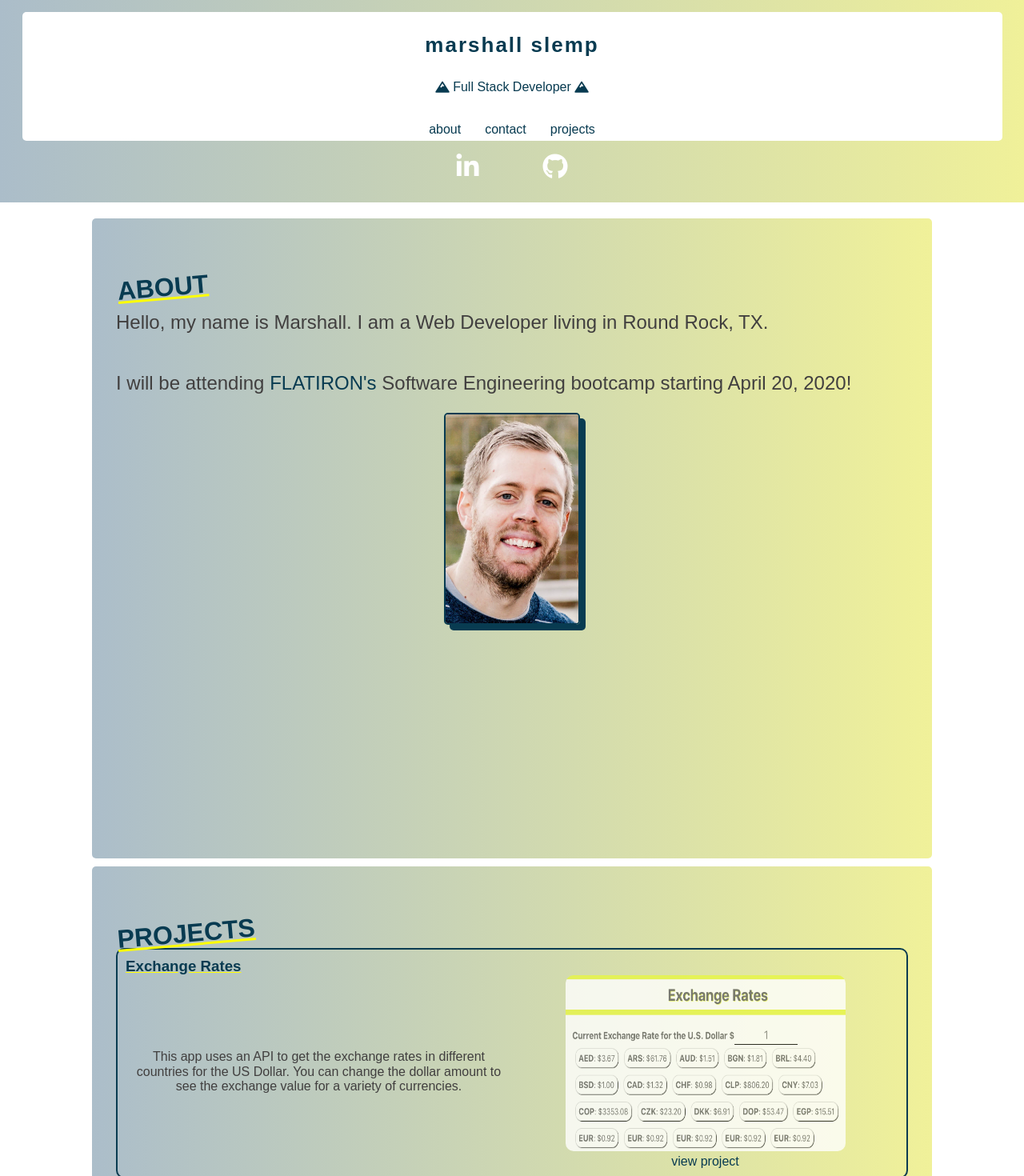
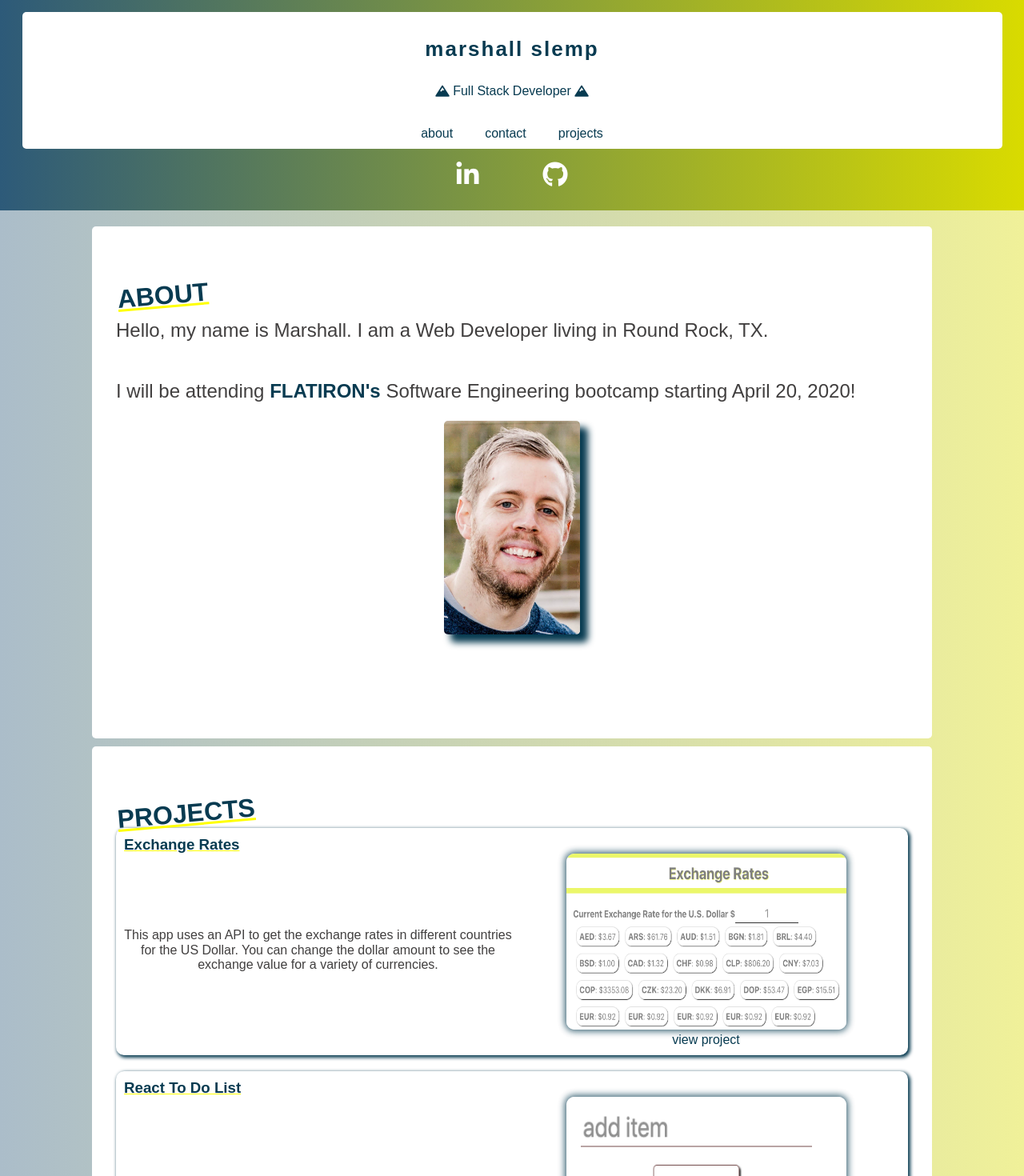
Before and after one commit to marshall405/portfolio-aca, a React (Create React App) app: page / in a window 1280 px wide. Shown: the top 1470 px of the page at 80% size. Built offline with nearby package versions, Linux system fonts and the light colour scheme; no server answers.

Commit message:
remove borders around tiles, added box shadow

```diff
--- a/src/components/About.js
+++ b/src/components/About.js
@@ -9,7 +9,7 @@ export class About extends React.Component {
             <div className='section' id='about'>
                 <h2> ABOUT </h2>
                 <p> Hello, my name is Marshall. I am a Web Developer living in Round Rock, TX.</p>
-                <p> I will be attending <a href='https://flatironschool.com/' target='blank'>FLATIRON's</a> Software Engineering bootcamp starting April 20, 2020! </p>
+                <p> I will be attending <a href='https://flatironschool.com/' target='blank'><strong>FLATIRON's</strong></a> Software Engineering bootcamp starting April 20, 2020! </p>
                 <div className='about-image-container'>
                     <img id='profileImg' src={Cabo} alt='me in cabo'></img>
                 </div>
--- a/src/styles/About.css
+++ b/src/styles/About.css
@@ -2,8 +2,7 @@
     min-width: 150px;
     max-width: 170px;
     border-radius: 5px;
-    border: 2px solid rgb(8, 59, 81);
-    box-shadow: 7px 7px rgb(8, 59, 81);;
+    box-shadow: 9px 9px 9px 1px rgb(8, 59, 81);;
 }
 .about-image-container {
     text-align: center;
--- a/src/styles/Algorithms.css
+++ b/src/styles/Algorithms.css
@@ -18,7 +18,8 @@
     margin: 20px 0px;
     padding: 10px;
     border-radius: 10px;
-    border: 2px solid rgb(8, 59, 81);
+
+    box-shadow: 2px 2px 4px 1px rgb(8, 59, 81);
     /* background-color: white;  */
     text-align: left;
 
@@ -35,9 +36,13 @@
 }
 
 #blog a {
-    width: 120px;
+    width: 140px;
+    padding: 14px;
+    box-shadow: 2px 2px 4px 1px rgb(8, 59, 81);
+    border-radius: 10px;
 }
 #blog a:hover {
     background-color: rgb(8, 59, 81);
-    border-radius: 10px;
+    color:white;
+
 }
--- a/src/styles/App.css
+++ b/src/styles/App.css
@@ -5,6 +5,8 @@ html {
   scroll-behavior: smooth;
   /* -webkit-overflow-scrolling: touch; */
   letter-spacing: 0px;
+  background-image: linear-gradient(to right, rgba(45, 90, 121, .4), rgba(217, 219, -51, .4));
+
 
 }
 *{
@@ -138,13 +140,13 @@ h2 {
   padding: 10px 10px;
   position: relative;
   animation: fadein .5s;
-  background-color: rgba(255,255,255,.8);
+  background-color: rgba(255,255,255,1);
   padding: 30px;
-  min-height: 100vh;
+  min-height: 80vh;
   max-width: 1050px;
   margin: 10px auto;
   border-radius: 5px;
-  background-image: linear-gradient(to right, rgba(45, 90, 121, .4), rgba(217, 219, -51, .4));
+  /* background-image: linear-gradient(to right, rgba(45, 90, 121, .4), rgba(217, 219, -51, .4)); */
 
 }
 
@@ -228,7 +230,7 @@ h2 {
   border: 1px solid black;
   padding: 5px;
   border-radius: 10px;
-  border: 2px solid rgb(8, 59, 81);
+  box-shadow: 2px 2px 4px 1px rgb(8, 59, 81);
 }
 .links-container a {
   text-decoration: underline;
--- a/src/styles/CreatePost.css
+++ b/src/styles/CreatePost.css
@@ -23,10 +23,11 @@
 .create-post-container input,
 .create-post-container textarea,
 .create-post-container button {
-    border: 2px solid #ffffff;
-    border-radius: 4px;
+    border: 1px solid #ffffff;
+    border-radius: 5px;
     font-size: 16px;
     padding: 5px;
+    background-color: rgba(252, 250, 250, 0.84);
 
 }
 .create-post-container textarea {
@@ -35,9 +36,11 @@
     width: 100%;
     margin: 0 auto;
     resize: none;
+    border: 1px solid rgb(8, 59, 81);
 }
 
 .create-post-container input {
+    border-bottom: 1px solid rgb(8, 59, 81);
     margin-right: 5px;
 }
 
@@ -45,7 +48,8 @@
 .create-post-container input:focus,
 .create-post-container button:hover {
    outline: none;
-   border: 2px solid rgb(8, 59, 81);
+   background-color: white;
+   border: 1px solid rgb(8, 59, 81);
 }
 .create-post-container p {
     text-align: right;
@@ -54,8 +58,8 @@
 }
 .create-post-container button {
     cursor: pointer;
-    background-color: #ffffff;
-
+    /* background-color: #ffffff; */
+    box-shadow: 0px 0px 1px 1px rgb(8, 59, 81);
 }
 
 .alert {
--- a/src/styles/Projects.css
+++ b/src/styles/Projects.css
@@ -2,10 +2,11 @@
     margin: 10px 0px;
     padding: 10px;
     border-radius: 10px;
-    border: 2px solid rgb(8, 59, 81);
+    /* border: 2px solid rgb(8, 59, 81); */
     /* background-color: white;  */
     text-align: center;
-    /* box-shadow: 0px 0px 2px 2px white; */
+    box-shadow: 2px 2px 4px 1px rgb(8, 59, 81);
+
 }
 .project-container h3 {
     text-align: left;
@@ -23,6 +24,7 @@
 }
 
 .project-container p {
+    /* border-bottom: 1px solid rgb(8, 59, 81); */
     font-size: 1em !important;
 }
 .project-container img {
@@ -32,6 +34,7 @@
     width: 80%;
     border-radius: 10px;
     opacity: .8;
+    box-shadow: 0px 0px 8px 2px rgb(8, 59, 81);
 }
 
 .-container {
--- a/src/styles/jumbo.css
+++ b/src/styles/jumbo.css
@@ -10,7 +10,7 @@
     padding: 15px;
     color: rgb(8, 59, 81);
     position: relative;
-    background-image: linear-gradient(to right, rgba(45, 90, 121, .4), rgba(217, 219, -51, .4));
+    background-image: linear-gradient(to right, rgba(45, 90, 121, 1), rgba(217, 219, -51, 1));
 
 
 
@@ -18,17 +18,16 @@
 
 }
 .inner-jumbo {
+    padding: 5px;
     width: 98%;
   border-radius: 5px;
     background-color: white;
     position: relative;
 }
 .jumbo ul li a {
-    margin: 0;
-    padding-bottom: 5px;
+    margin: 5px;
+    padding-bottom: 0px;
     color: rgb(8, 59, 81);
-    /* background-color: white; */
-    /* border-radius: 10px; */
 }
 .jumbo h1 {
     letter-spacing: 2px;
@@ -77,7 +76,7 @@
     display: flex;
     justify-content: center;
     align-items: center;
-    background-color: linear-gradient(to right, rgba(45, 90, 121, .4), rgba(217, 219, -51, .4));
+    /* background-color: linear-gradient(to right, rgba(45, 90, 121, .4), rgba(217, 219, -51, .4)); */
 
 }
 .social a {
```
